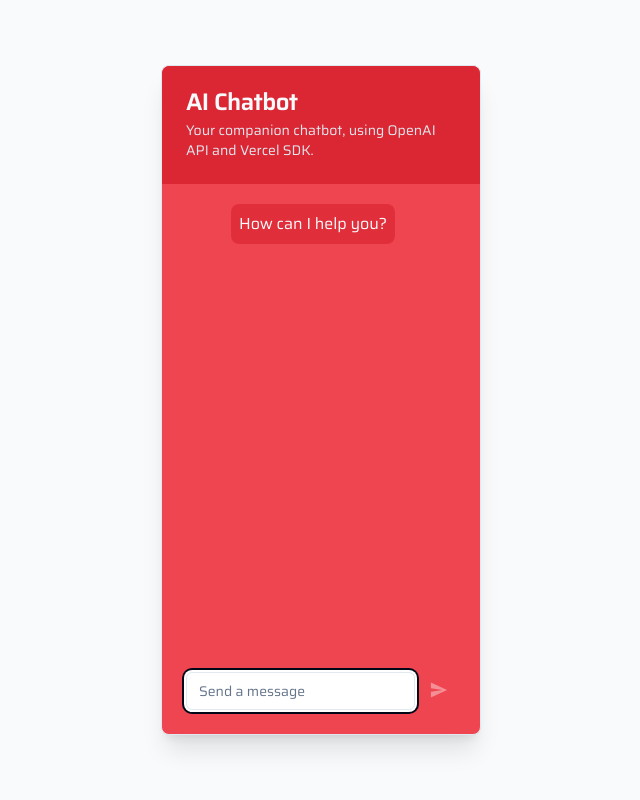
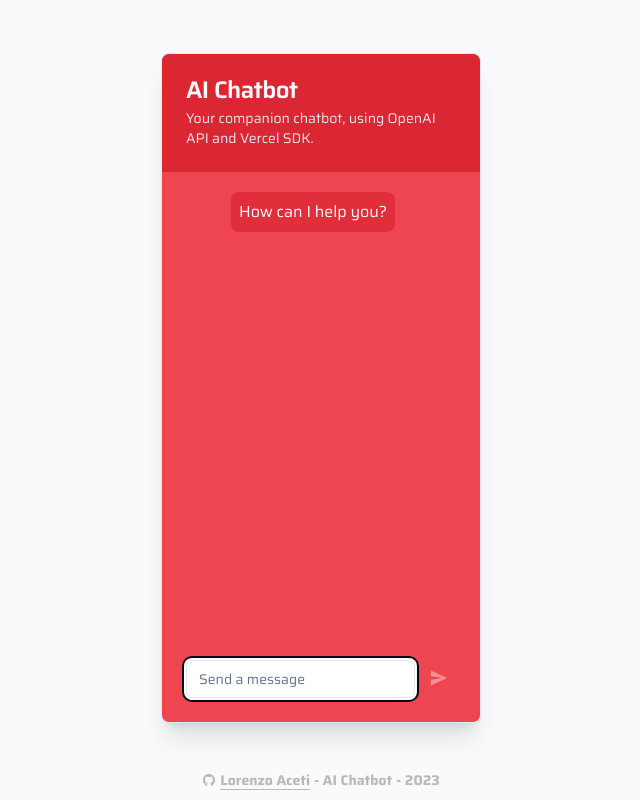
Before and after one commit to lorenzoa7/ai-chatbot, a Next.js app: page / in a window 1280 px wide. Shown: the whole page, without its empty margins (319-959 px from the left). Built offline with nearby package versions, Linux system fonts and the light colour scheme.

Commit message:
Add footer

```diff
--- a/src/app/layout.tsx
+++ b/src/app/layout.tsx
@@ -1,3 +1,4 @@
+import Footer from '@/components/Footer'
 import { fontMono } from '@/lib/fonts'
 import type { Metadata } from 'next'
 import './globals.css'
@@ -18,6 +19,7 @@ export default function RootLayout({ children }: RootLayoutProps) {
         className={`bg-slate-50 text-neutral-800 mx-auto min-h-screen antialiased font-mono overflow-x-hidden ${fontMono.variable}`}
       >
         {children}
+        <Footer />
       </body>
     </html>
   )
--- a/src/app/page.tsx
+++ b/src/app/page.tsx
@@ -2,7 +2,7 @@ import Chat from '@/components/Chat'
 
 export default function Home() {
   return (
-    <div className="flex min-h-screen items-center justify-center py-2">
+    <div className="flex flex-col min-h-screen items-center justify-center py-2 pb-8">
       <Chat />
     </div>
   )
--- /dev/null
+++ b/src/components/Footer/index.tsx
@@ -0,0 +1,20 @@
+import Link from 'next/link'
+import { AiFillGithub } from 'react-icons/ai'
+
+export default function Footer() {
+  return (
+    <footer className="absolute bottom-0 flex items-center justify-center w-full h-10 font-bold opacity-30 2xl:text-sm gap-1">
+      <Link
+        href="https://github.com/lorenzoa7"
+        className="flex items-center justify-center gap-1 duration-150 hover:text-zinc-500 underline underline-offset-4"
+        target="_blank"
+        rel="noreferrer"
+      >
+        <AiFillGithub />
+        Lorenzo Aceti
+      </Link>
+      <span>- AI Chatbot</span>
+      <span>- 2023</span>
+    </footer>
+  )
+}
```
